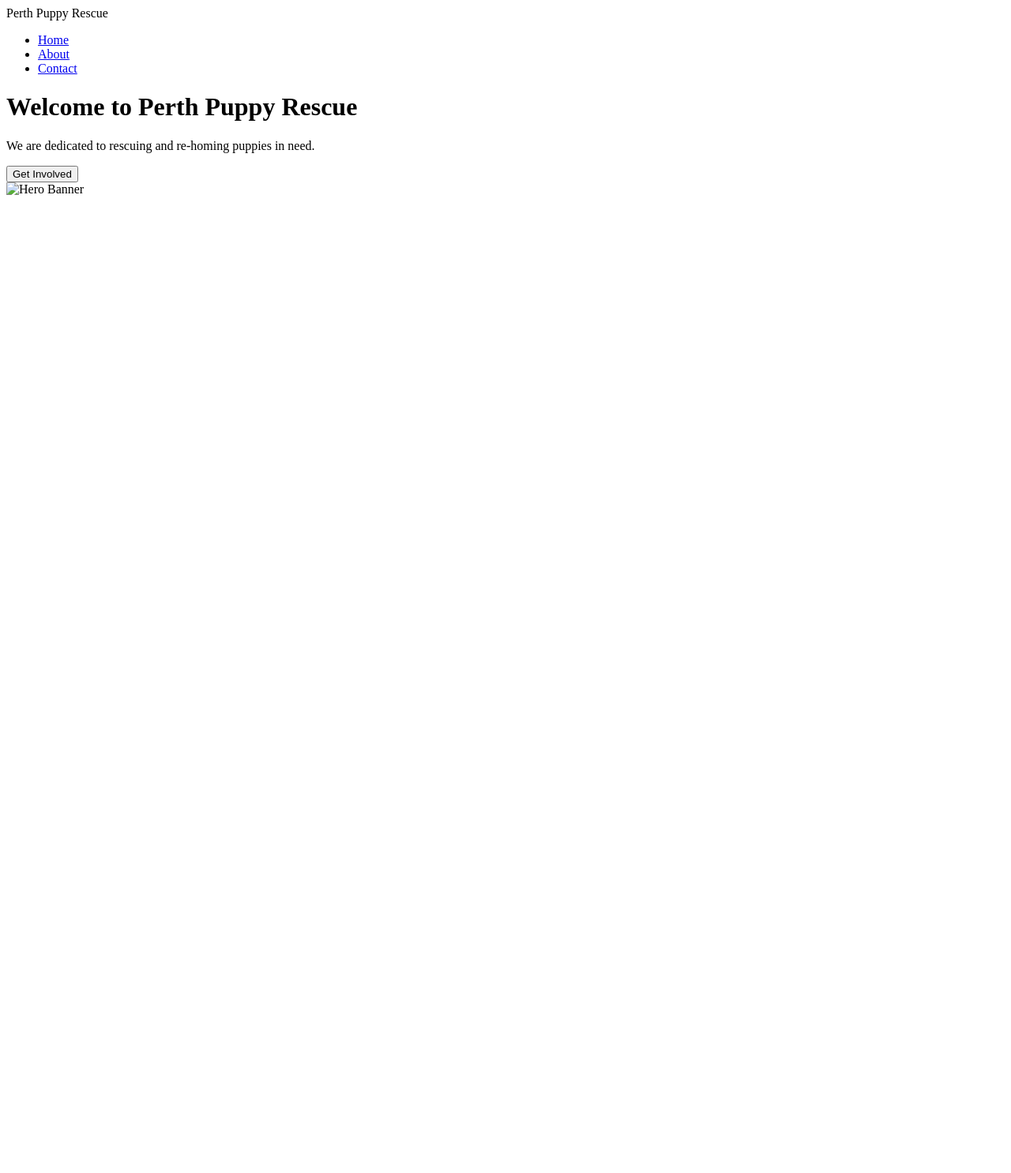
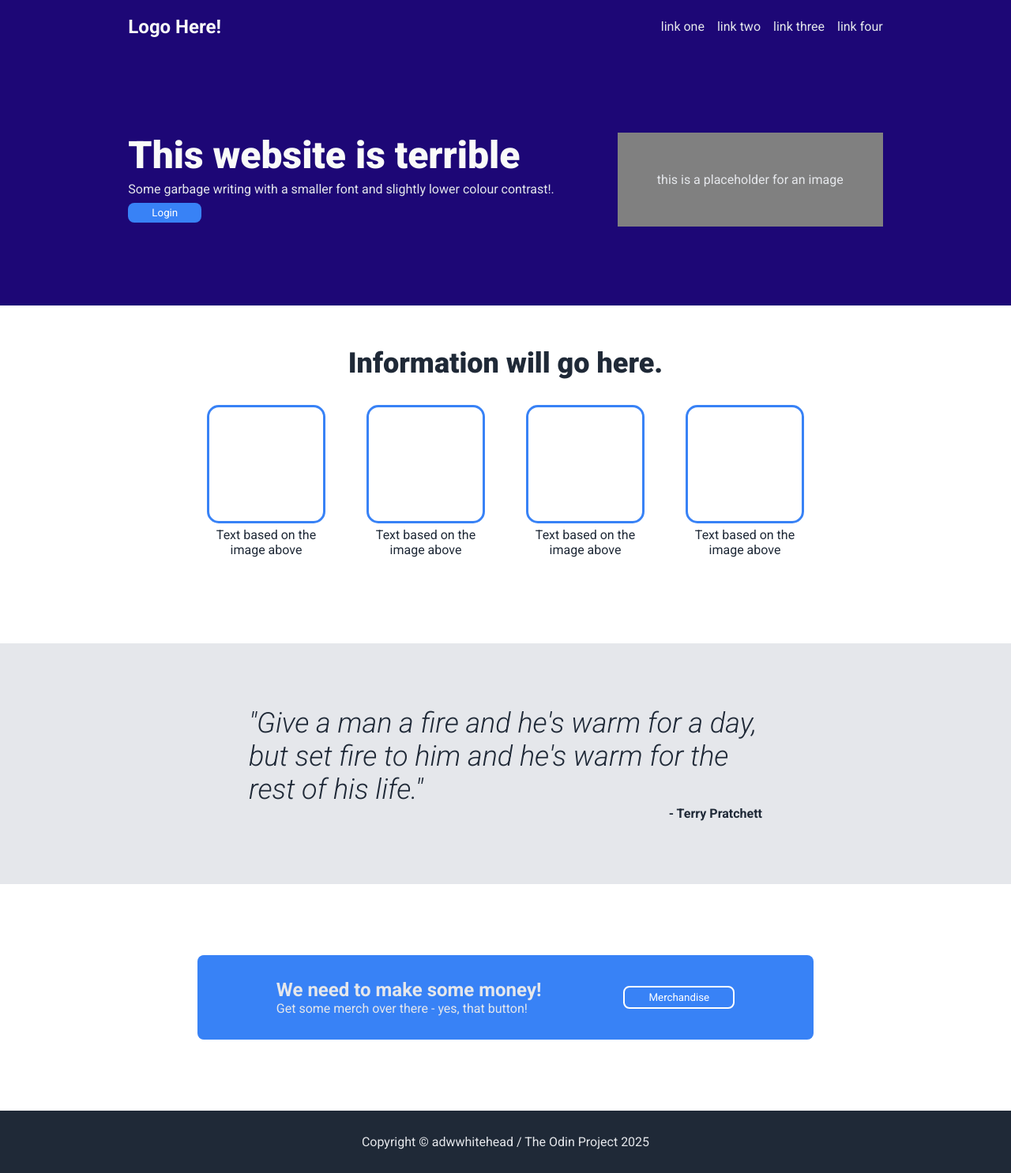
Before and after one commit to adwwhitehead/odin_landing_page, a plain HTML site: page Index.html in a window 1280 px wide. Shown: the whole page at 79% size. Before the commit the page ends 800 px from the top, so only its background shows below. Drawn offline with Linux system fonts and the light colour scheme.

Commit message:
Initial upload

```diff
--- a/Index.html
+++ b/Index.html
@@ -3,30 +3,76 @@
 <head>
     <meta charset="UTF-8">
     <meta name="viewport" content="width=device-width, initial-scale=1.0">
+    <title>Homepage - template</title>
     <link rel="stylesheet" href="css/styles.css">
-    <title>Perth Puppy Rescue</title>
 </head>
 <body>
-    <div class="navbar">
-        <div class="logo">
-            Perth Puppy Rescue
-        </div>
-        <div class="nav">
-            <ul>
-                <li><a href="#">Home</a></li>
-                <li><a href="#">About</a></li>
-                <li><a href="#">Contact</a></li>
-            </ul>
+    <div class="dark-blue">
+        <div class="container">
+            <div class="header">
+                <h2>Logo Here!</h2>
+                <ul>
+                    <li><a href="#">link one</a></li>
+                    <li><a href="#">link two</a></li>
+                    <li><a href="#">link three</a></li>
+                    <li><a href="#">link four</a></li>
+                </ul>
+            </div>
+            <div class="hero">
+                <div class="text-1">
+                    <h1>This website is terrible</h1>
+                    <p>Some garbage writing with a smaller font and slightly lower colour contrast!.</p>
+                    <button>Login</button>
+                </div>
+                <div class="img-placeholder">this is a placeholder for an image</div>
+            </div>
         </div>
     </div>
+    <div class="white-01">
+        <div class="title">Information will go here.</div>
 
-    <div class="hero">
-        <div class="container">
-            <h1>Welcome to Perth Puppy Rescue</h1>
-            <p>We are dedicated to rescuing and re-homing puppies in need.</p>
-            <button>Get Involved</button>
+        <div class="random-info">
+            <div class="info-box">
+                <div class="square"></div>
+                <p class="text">Text based on the image above</p>
+            </div>
+            <div class="info-box">
+                <div class="square"></div>
+                <p class="text">Text based on the image above</p>
+            </div>
+            <div class="info-box">
+                <div class="square"></div>
+                <p class="text">Text based on the image above</p>
+            </div>
+            <div class="info-box">
+                <div class="square"></div>
+                <p class="text">Text based on the image above</p>
+            </div>
         </div>
-        <img src="hero.jpg" alt="Hero Banner">
+    </div>
+    <div class="grey">
+        <div class="quote-and-author">
+            <p class="quote">
+                "Give a man a fire and he's warm for a day, but set fire to him and he's warm for the rest of his life."
+            </p>
+            <p class="quote-author">
+                - Terry Pratchett
+            </p>
+        </div>
+    </div>
+    <div class="white-02">
+        <div class="call-to-action">
+            <div class="action-text">
+                <h2 class="action-header">We need to make some money!</h2>
+                <p class="action-subtext">
+                    Get some merch over there - yes, that button!
+                </p>
+            </div>
+            <button class="action-btn">Merchandise</button>
+        </div>
+    </div>
+    <div class="footer">
+        Copyright © adwwhitehead / The Odin Project 2025
     </div>
 </body>
 </html>
--- a/css/styles.css
+++ b/css/styles.css
@@ -0,0 +1,204 @@
+@import url('https://fonts.googleapis.com/css2?family=Roboto:ital,wght@0,100..900;1,100..900&family=Space+Mono:ital,wght@0,400;0,700;1,400;1,700&display=swap');
+
+* {
+    font-family: "Roboto", Arial, sans-serif;
+    box-sizing: border-box;
+}
+
+body {
+    display: flex;
+    flex-direction: column;
+    margin: 0;
+    padding: 0;
+    color: #E5E7EB;
+}
+
+p {
+    margin: 0;
+}
+
+.dark-blue {
+    display: flex;
+    flex-direction: column;
+    justify-content: center;
+    padding: 0 5vw;
+    margin: 0;
+    background-color: #1d0776;
+
+}
+
+.container {
+    margin: 0 auto;
+}
+
+.header {
+    display: flex;
+    justify-content: space-between;
+}
+
+.header h2 {
+    margin-right: auto;
+    color: #F9FAF8;
+}
+
+.hero {
+    display: flex;
+    justify-content: center;
+    margin: 100px 0;
+    gap: 80px;
+}
+
+.hero h1 {
+    font-size: 48px;
+    font-weight: 900;
+    margin: 0;
+    color: #F9FAF8;
+}
+
+.hero p {
+    margin-top: 5px;
+    margin-bottom: 8px;
+}
+
+.img-placeholder {
+    display: flex;
+    background-color: gray;
+    justify-content: center;
+    align-items: center;
+    text-align: center;
+    padding: 50px;
+    flex-shrink: 0;
+}
+
+a {
+    text-decoration: none;
+    color: #E5E7EB;
+}
+
+ul {
+    display: flex;
+    align-items: center;
+    list-style: none;
+    padding: 0;
+    margin: 0;
+    gap: 16px;
+}
+
+button {
+    padding: 5px 30px;
+    border: none;
+    border-radius: 8px;
+    background-color: #3882F6;
+    color: white;
+}
+
+.white-01 {
+    text-align: center;
+    padding: 52px;
+}
+
+.title {
+    font-size: 36px;
+    font-weight: 900;
+    color: #1F2937;
+    margin-bottom: 32px;
+}
+
+.random-info {
+    display: flex;
+    justify-content: center;
+    gap: 52px;
+    margin-bottom: 52px;
+    flex-wrap: wrap;
+}
+
+.info-box {
+    display: flex;
+    flex-direction: column;
+    justify-content: center;
+    flex-basis: 150px;
+}
+
+.square {
+    border: #3882F6 3px solid;
+    border-radius: 15px;
+    height: 150px;
+    width: 150px;
+    flex-shrink: 0;
+}
+
+.text {
+    color: #1F2937;
+    margin: 5px 0;
+}
+
+.grey {
+    background-color: #E5E7EB;
+    display: flex;
+    flex-direction: column;
+    align-items: center;
+    padding: 80px;
+}
+
+.quote-and-author {
+    max-width: 650px;
+}
+
+.quote {
+    color: #1F2937;
+    font-size: 36px;
+    font-weight: 300;
+    font-style: italic;
+}
+
+.quote-author {
+    font-weight: bold;
+    text-align: right;
+    color: #1F2937;
+}
+
+.white-02 {
+    display: flex;
+    justify-content: center;
+}
+
+.call-to-action {
+    margin: 90px;
+    padding: 30px 100px;
+    background-color: #3882F6;
+    border-radius: 8px;
+    display: flex;
+    gap: 104px;
+}
+
+.action-header {
+    font-weight: bold;
+    font-size: 24px;
+}
+
+.action-header, .action-subtext {
+    margin: 0;
+}
+
+.action-btn {
+    border: white 2px solid;
+    background-color: transparent;
+    flex-shrink: 0;
+    align-self: center;
+}
+
+.footer {
+    background-color: #1F2937;
+    display: flex;
+    justify-content: center;
+    align-items: center;
+    padding: 30px;
+}
+
+button:hover {
+    background-color: #ff0000;
+    cursor: pointer;
+}
+.action-btn:hover {
+    border-color: #ff0000;
+}
```
Also changed, not shown: img/hero.jpg (deleted).
